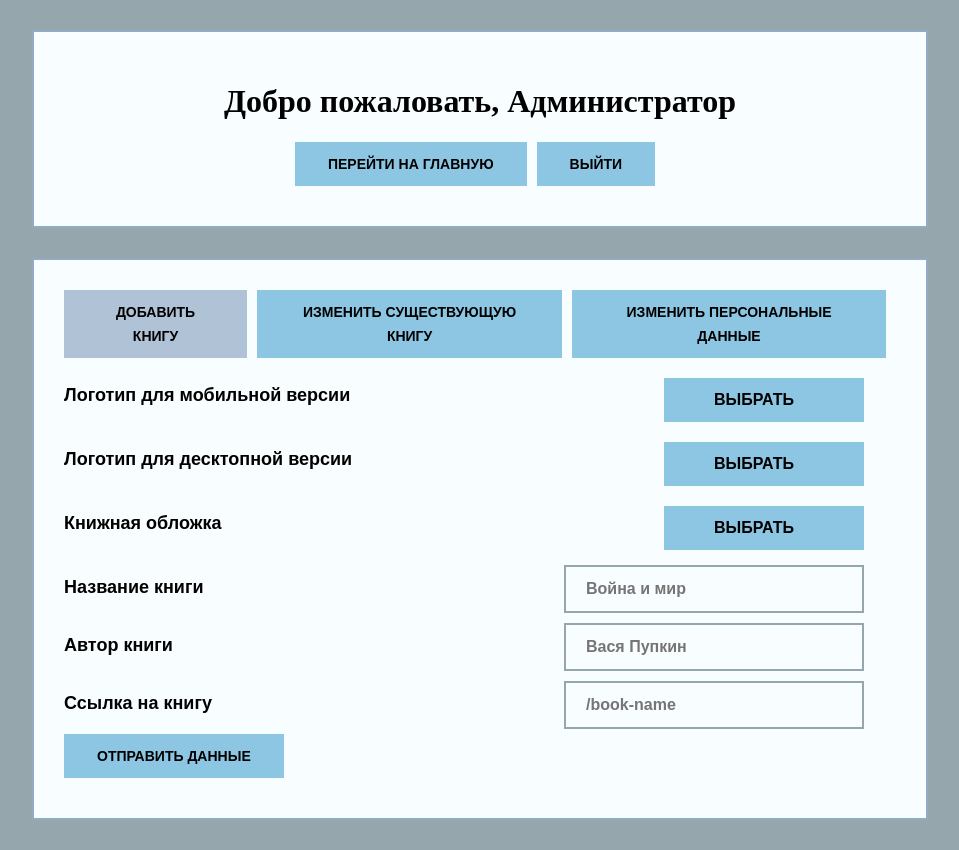
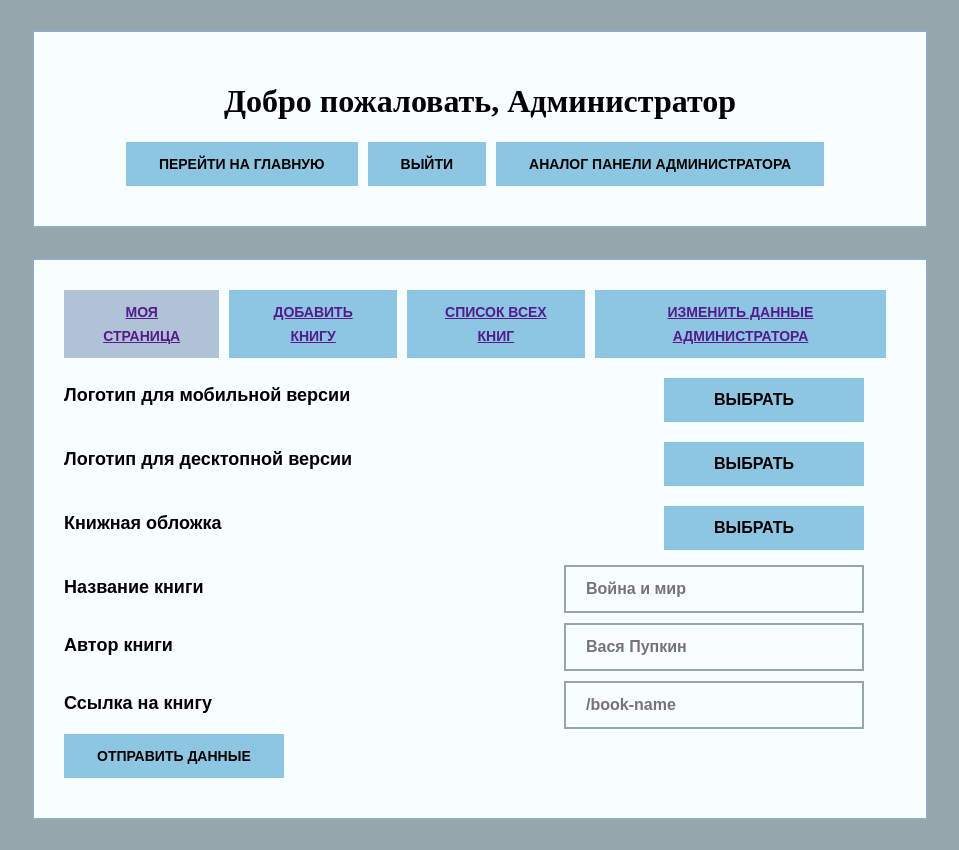
Before and after one commit to Ann0808/booksite, a PHP site: page /admin/adminpannel.php in a window 1280 px wide. Shown: the whole page, without its empty margins (160-1119 px from the left). Run offline with PHP 8.4, Linux system fonts and the light colour scheme; data that the repository does not hold is empty; some libraries are stand-ins or nearby versions.

Commit message:
label change to li

```diff
--- a/admin/adminpannel.php
+++ b/admin/adminpannel.php
@@ -33,15 +33,17 @@
     	<h1 class="admin-title">Добро пожаловать, Администратор</h1>
 			<a class="btn" href="../index.php">Перейти на главную</a>
 			<a class="btn" href="admin.php?action=logout"?>Выйти</a>
+			<a class="btn" href="admin_pannel.php">Аналог панели администратора</a>
     </div>
     <div class="admin-container">
     <input type="radio" name="menu-item" id="reviews-input-1" checked>
     <input type="radio" name="menu-item" id="reviews-input-2">
     <input type="radio" name="menu-item" id="reviews-input-3">
     <div class="admin-menu">
-        <label class="admin-menu__item btn" for="reviews-input-1">Добавить книгу</label>
-        <label class="admin-menu__item btn" for="reviews-input-2">Изменить существующую книгу</label>
-        <label class="admin-menu__item btn" for="reviews-input-3">Изменить персональные данные</label>
+        <li class="admin-menu__item btn"><a href="">Моя страница</a></li>
+        <li class="admin-menu__item btn"><a href="">Добавить книгу</a></li>
+        <li class="admin-menu__item btn"><a href="">Список всех книг</a></li>
+        <li class="admin-menu__item btn"><a href="">Изменить данные администратора</a></li>
     </div>
     <div class="admin-container__items">
     	<div class="admin-container__item">
```
Also changed, not shown: admin/admin_pannel.php (added).
